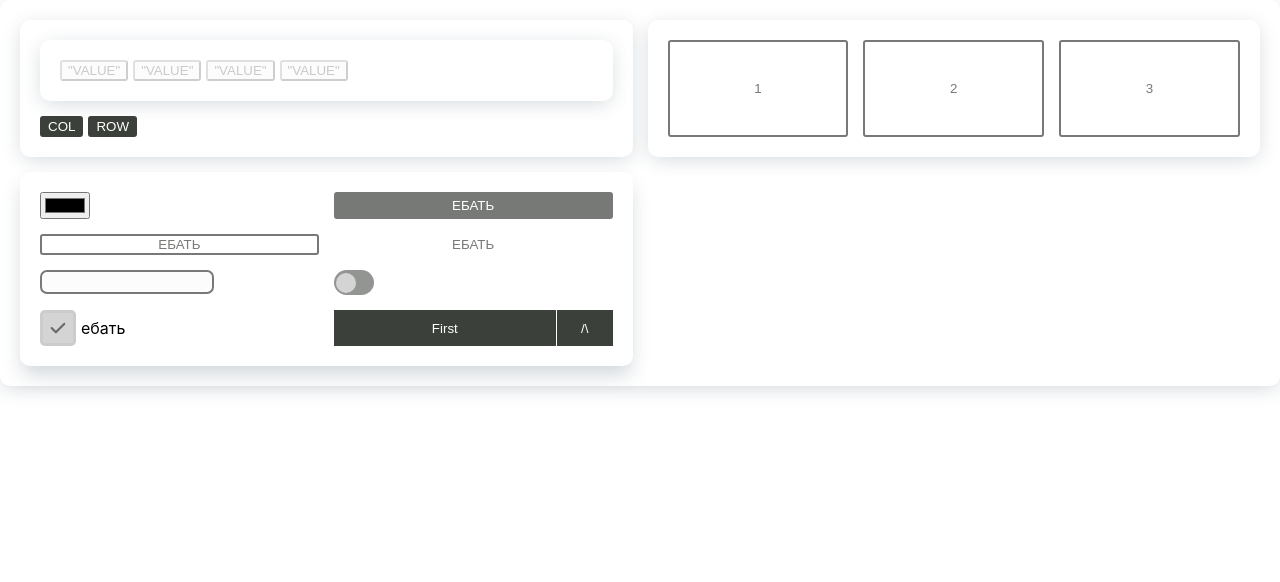
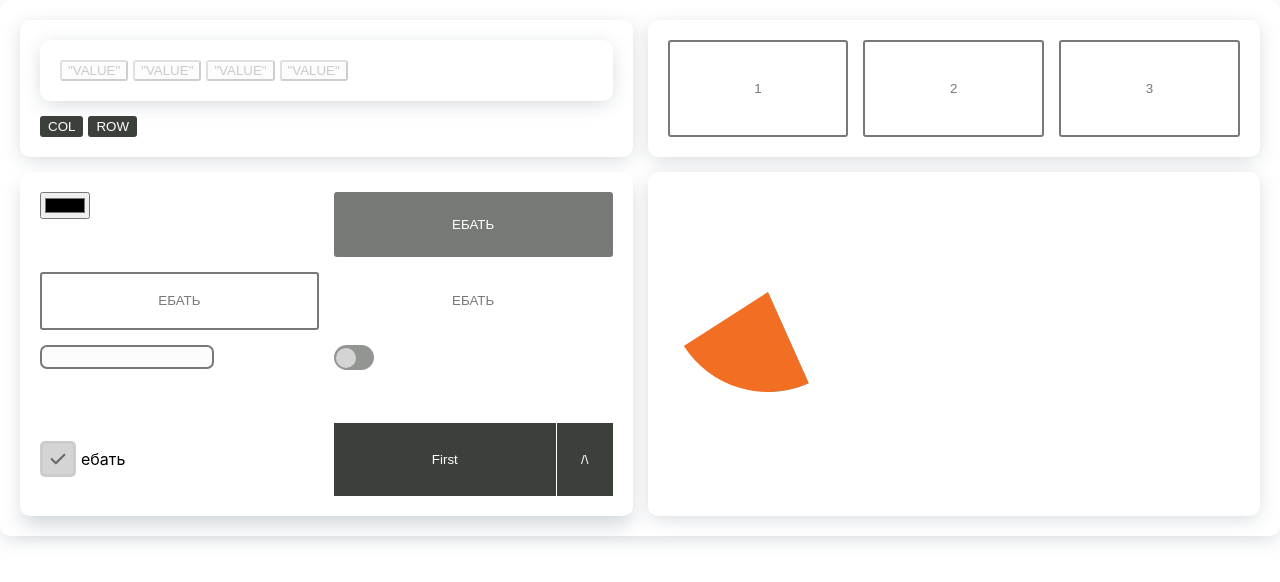
Before and after one commit to CDS-Solutions/UI, a React (Create React App) app: page / in a window 1280 px wide. Shown: the top 582 px of the page. Built offline with nearby package versions, Linux system fonts and the light colour scheme; the HTML template or start-up script is replaced by a standard one.

Commit message:
pie-chart change

```diff
--- a/src/App.tsx
+++ b/src/App.tsx
@@ -10,6 +10,7 @@ import SplitButton from './components/SplitButton/SplitButton';
 import Switch from './components/Switch/Switch';
 // import TransferList from './components/TransferList/TransferList';
 import { roundedVariant } from './components/Button/Button';
+import PieChart from './components/PieChart/PieChart';
 
 function App() {
 
@@ -136,6 +137,9 @@ function App() {
         </ColorGroup>
 
       </Grid>
+      <Grid>
+        <PieChart category={[{'color': '#57d9ff', value: 20},{'color': '#f16e23', value: 20}]}/>
+      </Grid>
 
 
 
--- a/src/components/PieChart/PieChart.tsx
+++ b/src/components/PieChart/PieChart.tsx
@@ -1,8 +1,63 @@
-import React, { FC } from 'react'
+import React, { useRef, FC, useEffect } from 'react'
 
-const PieChart:FC = () => {
+type PieObject={
+    color: string,
+    value: number
+}
+
+type PieChartProps={
+    category: Array<PieObject>
+}
+
+const PieChart:FC<PieChartProps> = ({category}) => {
+    let canvasRef = useRef<HTMLCanvasElement>(null);
+
+    useEffect(()=>{
+        if (canvasRef.current) {
+            const canvas = canvasRef.current;
+            const context = canvas.getContext('2d');
+            if (context) {
+                category.forEach((cat, index)=>{
+                    let end_angle = index
+                    let slice_angle =  2 * Math.PI * 1 / 4
+                    drawPieSlice(
+                        context,
+                        100,
+                        100,
+                        100,
+                        cat.value,
+                        end_angle + slice_angle,
+                        cat.color
+
+                    )
+                })
+
+
+            }
+
+        }
+    })
+
+    function drawPieSlice (ctx: any, centerX: number,
+            centerY: number,
+            radius: number,
+            startAngle: number,
+            endAngle: number,
+            color: string
+        ){
+
+        ctx.fillStyle = color;
+        ctx.beginPath();
+        ctx.moveTo(centerX,centerY);
+        ctx.arc(centerX, centerY, radius, startAngle, endAngle);
+        ctx.closePath();
+        ctx.fill();
+    }
+
   return (
-   <div></div>
+    <div>
+        <canvas ref={canvasRef} height={300} width={300}/>
+    </div>
   )
 }
 
```
